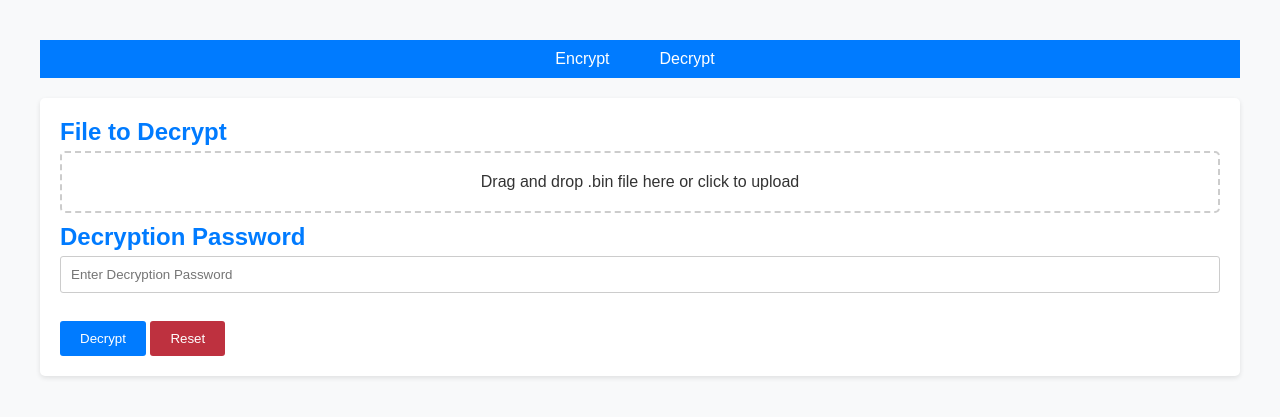
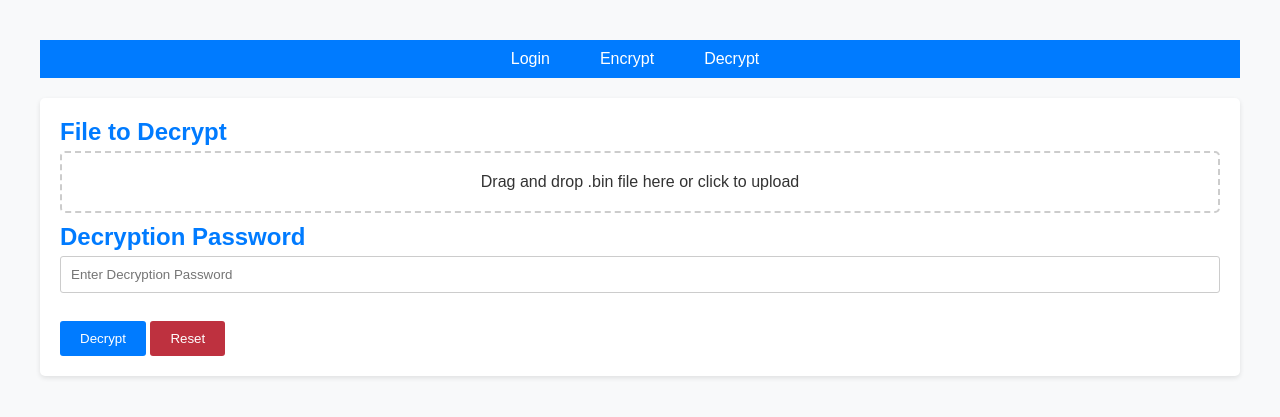
Before and after one commit to Carson-Spaniel/Encryption_Site, a Django app: page /decrypt/ in a window 1280 px wide. Shown: the top 417 px of the page. Run offline with Django 4.2, Linux system fonts and the light colour scheme.

Commit message:
adding login to the nav bar

```diff
--- a/Encryption_App/templates/base.html
+++ b/Encryption_App/templates/base.html
@@ -12,6 +12,7 @@
 
         <nav>
             <ul>
+                <li><a href="/login">Login</a></li>
                 <li><a href="/encrypt">Encrypt</a></li>
                 <li><a href="/decrypt">Decrypt</a></li>
             </ul>
```
